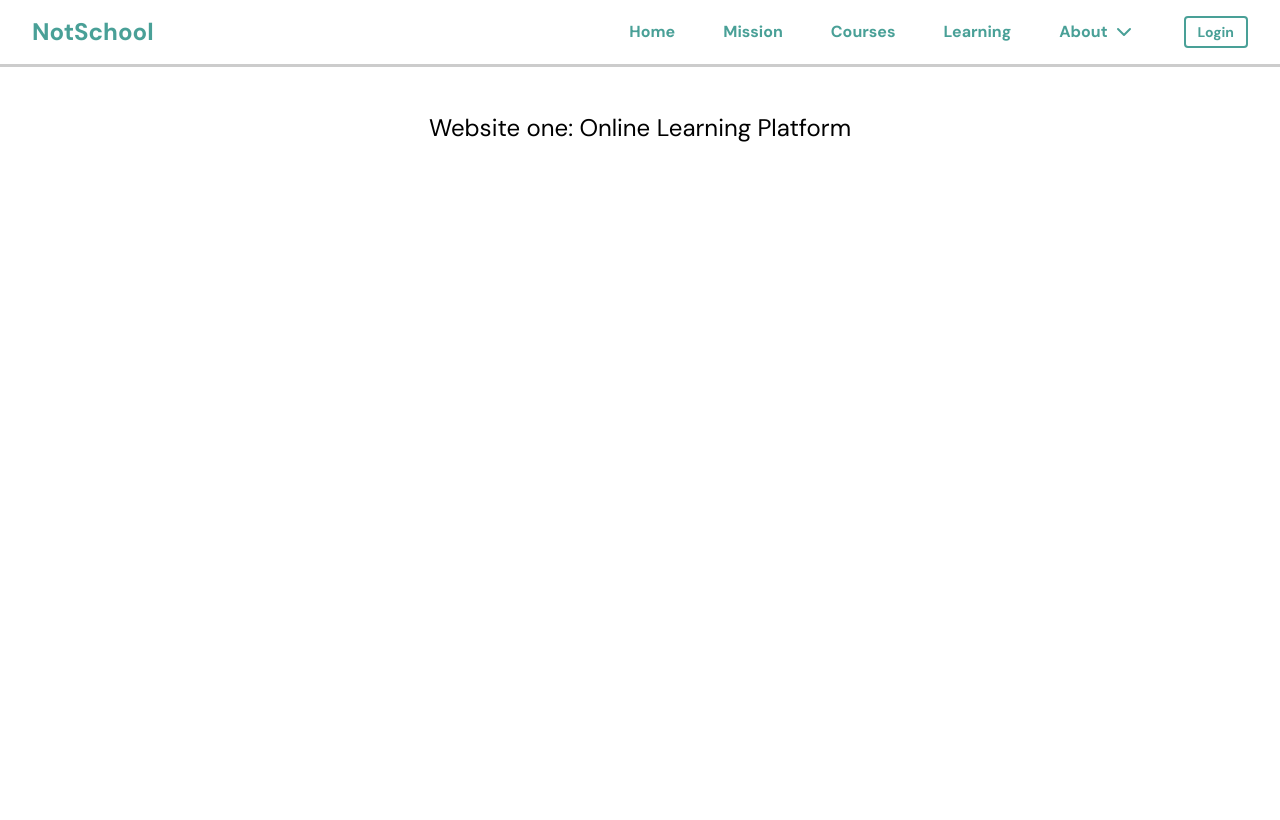
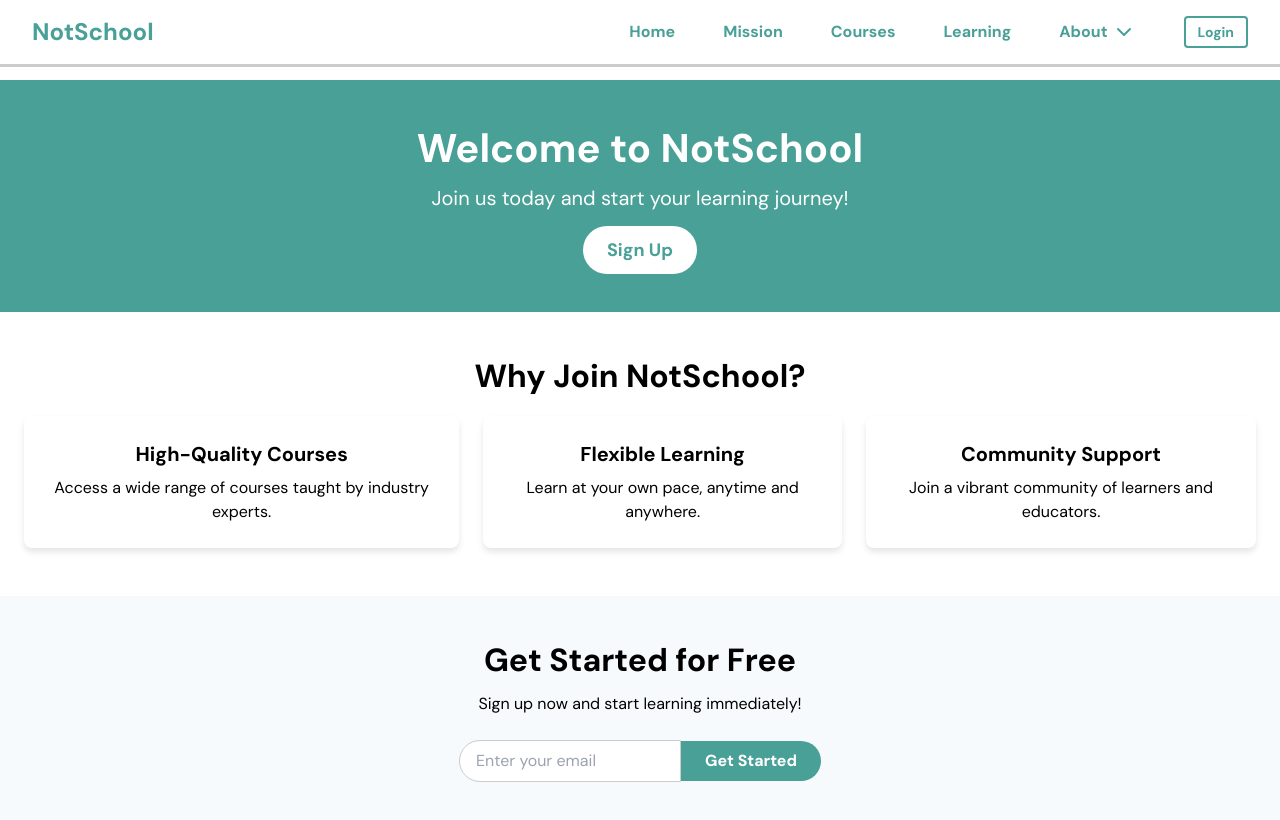
Before and after one commit to brian419/WebsitesPortfolio, a Next.js app in the folder website-one/: page / in a window 1280 px wide. Shown: the top 820 px of the page. Built offline with nearby package versions, Linux system fonts and the light colour scheme.

Commit message:
Working on home page. Need to figure out the whole login situation, and sign up as well

```diff
--- a/website-one/src/app/globals.css
+++ b/website-one/src/app/globals.css
@@ -127,3 +127,81 @@
 } */
 
 /* flip card for our team page ends here */
+
+/* styling for the homepage */
+.hero-section {
+  background-color: #49A097;
+  color: white;
+  text-align: center;
+  padding: 3rem 0;
+}
+
+.hero-section h1 {
+  font-size: 2.5rem;
+  margin-bottom: 1rem;
+}
+
+.hero-section p {
+  font-size: 1.25rem;
+  margin-bottom: 1.5rem;
+}
+
+.hero-section a {
+  background-color: white;
+  color: #49A097;
+  padding: 0.75rem 1.5rem;
+  border-radius: 9999px;
+  font-size: 1.125rem;
+  font-weight: bold;
+}
+
+.features {
+  padding: 3rem 1.5rem;
+  text-align: center;
+}
+
+.features h2 {
+  font-size: 2rem;
+  margin-bottom: 1.5rem;
+}
+
+.feature-card {
+  background-color: white;
+  box-shadow: 0 4px 6px rgba(0, 0, 0, 0.1);
+  padding: 1.5rem;
+  border-radius: 0.5rem;
+  text-align: center;
+}
+
+.signup-form {
+  background-color: #f7fafc;
+  padding: 3rem 0;
+  text-align: center;
+}
+
+.signup-form h2 {
+  font-size: 2rem;
+  margin-bottom: 1rem;
+}
+
+.signup-form p {
+  font-size: 1rem;
+  margin-bottom: 1.5rem;
+}
+
+.signup-form input {
+  padding: 0.5rem 1rem;
+  border: 1px solid #ccc;
+  border-radius: 9999px 0 0 9999px;
+}
+
+.signup-form button {
+  background-color: #49A097;
+  color: white;
+  padding: 0.5rem 1.5rem;
+  border: none;
+  border-radius: 0 9999px 9999px 0;
+  font-weight: bold;
+}
+
+/* styling for the homepage ends here */
--- a/website-one/src/app/layout.tsx
+++ b/website-one/src/app/layout.tsx
@@ -18,7 +18,7 @@ export default function RootLayout({
 }>) {
   return (
     <html lang="en">
-      <body className={dmSans.className}>{children}
+      <body className={dmSans.className}>
         <div className='min-h-screen flex flex-col'>
             <Navbar />
             <div className='flex-grow md:pt-20 pt-6'>
--- a/website-one/src/app/page.tsx
+++ b/website-one/src/app/page.tsx
@@ -1,12 +1,45 @@
 // Website One, Home Page (page.tsx)
 
 
-export default function Home() {
-  return (
-    <main>
-      <h1 className='text-center text-2xl'>
-        Website one: Online Learning Platform
-      </h1>
-    </main>
-  );
+import Link from 'next/link';
+
+export default function HomePage() {
+    return (
+        <div className='homepage'>
+            <header className='hero-section bg-[#49A097] text-white text-center py-12'>
+                <h1 className='text-4xl font-bold mb-4'>Welcome to NotSchool</h1>
+                <p className='text-xl mb-6'>Join us today and start your learning journey!</p>
+                <Link href='/#' className='bg-white text-[#49A097] px-6 py-3 rounded-full font-bold text-lg'>
+                    Sign Up
+                </Link>
+            </header>
+            <section className='features py-12 px-6'>
+                <h2 className='text-2xl font-bold text-center mb-6'>Why Join NotSchool?</h2>
+                <div className='flex flex-col md:flex-row justify-around gap-6'>
+                    <div className='feature-card bg-white shadow-md p-6 rounded-lg text-center'>
+                        <h3 className='text-xl font-bold mb-2'>High-Quality Courses</h3>
+                        <p className='text-md'>Access a wide range of courses taught by industry experts.</p>
+                    </div>
+                    <div className='feature-card bg-white shadow-md p-6 rounded-lg text-center'>
+                        <h3 className='text-xl font-bold mb-2'>Flexible Learning</h3>
+                        <p className='text-md'>Learn at your own pace, anytime and anywhere.</p>
+                    </div>
+                    <div className='feature-card bg-white shadow-md p-6 rounded-lg text-center'>
+                        <h3 className='text-xl font-bold mb-2'>Community Support</h3>
+                        <p className='text-md'>Join a vibrant community of learners and educators.</p>
+                    </div>
+                </div>
+            </section>
+            <section className='signup-form bg-gray-100 py-12 text-center'>
+                <h2 className='text-2xl font-bold mb-4'>Get Started for Free</h2>
+                <p className='text-md mb-6'>Sign up now and start learning immediately!</p>
+                <form className='inline-block'>
+                    <input type='email' placeholder='Enter your email' className='px-4 py-2 border rounded-l-full' />
+                    <button type='submit' className='bg-[#49A097] text-white px-6 py-2 rounded-r-full font-bold'>
+                        Get Started
+                    </button>
+                </form>
+            </section>
+        </div>
+    );
 }
```
